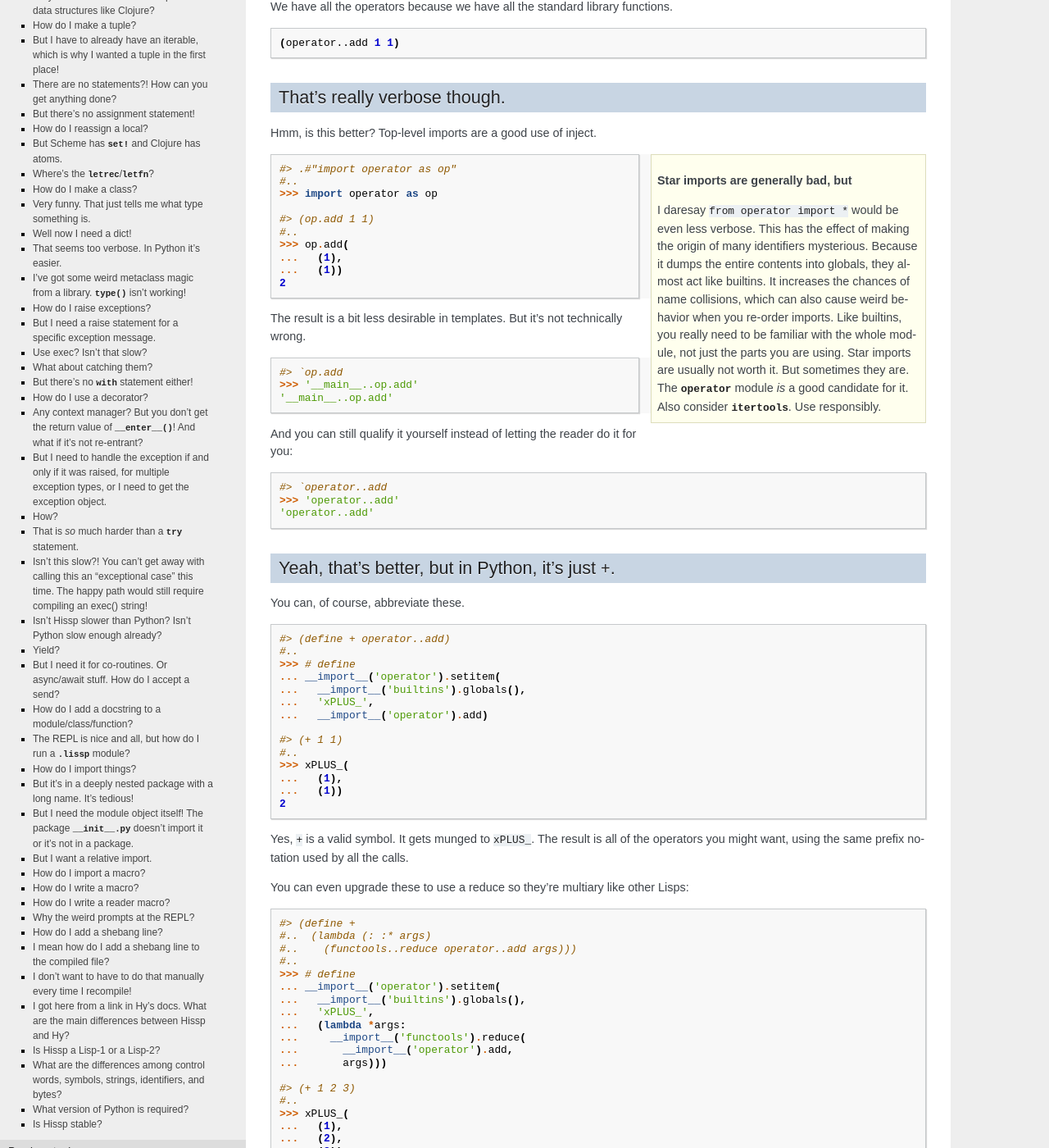
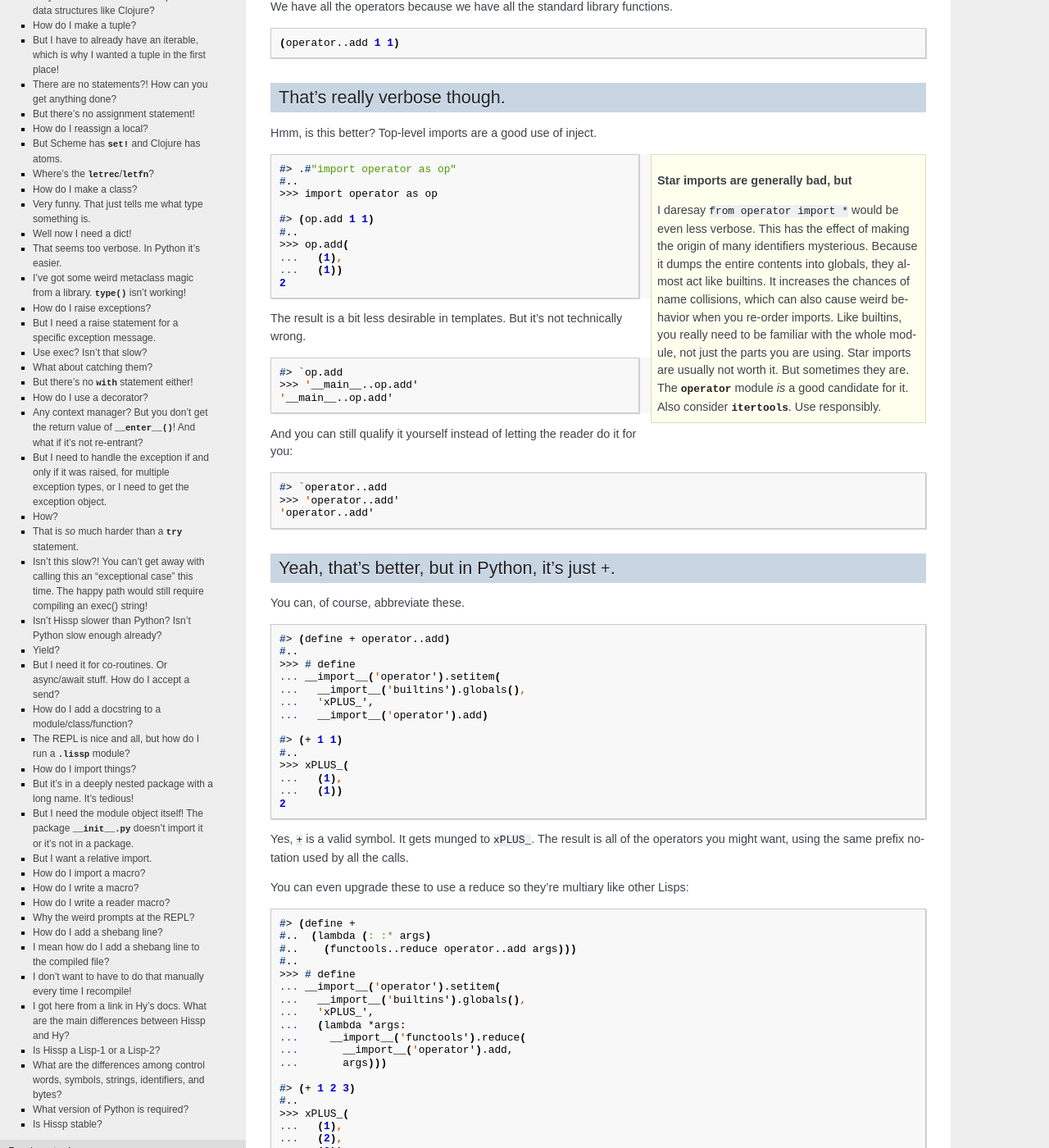
Before and after one commit to gilch/hissp, a Sphinx documentation site: the page built from docs/faq.rst, in a window 1280 px wide and 1400 px high, scrolled down 832 px. Shown: the whole window at 82% size. Built offline with Sphinx 7.4.7, drawn with Linux system fonts in a browser that asks for light colours; pages that are not in the unit, such as notebooks, are missing from menus; some of the changed text lies outside the part shown.

Commit message:
Switch to Lissp highlighting in some sybil tests in faq.rst.

```diff
--- a/docs/faq.rst
+++ b/docs/faq.rst
@@ -91,7 +91,7 @@ Top-level imports are a good use of inject.
    Also consider `itertools`.
    Use responsibly.
 
-.. code-block:: python
+.. code-block:: Lissp
 
    #> .#"import operator as op"
    #..
@@ -107,7 +107,7 @@ Top-level imports are a good use of inject.
 The result is a bit less desirable in templates.
 But it's not technically wrong.
 
-.. code-block:: python
+.. code-block:: Lissp
 
    #> `op.add
    >>> '__main__..op.add'
@@ -115,7 +115,7 @@ But it's not technically wrong.
 
 And you can still qualify it yourself instead of letting the reader do it for you:
 
-.. code-block:: python
+.. code-block:: Lissp
 
    #> `operator..add
    >>> 'operator..add'
@@ -126,7 +126,7 @@ Yeah, that's better, but in Python, it's just ``+``.
 
 You can, of course, abbreviate these.
 
-.. code-block:: python
+.. code-block:: Lissp
 
    #> (define + operator..add)
    #..
@@ -149,7 +149,7 @@ used by all the calls.
 
 You can even upgrade these to use a reduce so they're multiary like other Lisps:
 
-.. code-block:: python
+.. code-block:: Lissp
 
    #> (define +
    #..  (lambda (: :* args)
@@ -232,7 +232,7 @@ of the few times it's OK to do that.
 Recall the inject ``.#`` reader macro executes a form and embeds its result
 into the Hissp.
 
-.. code-block:: python
+.. code-block:: Lissp
 
    #> (define quadratic
    #.. (lambda (a b c)
@@ -801,7 +801,7 @@ But I need the module object itself! The package ``__init__.py`` doesn't import
 
 A module name that ends with a dot will do it for you.
 
-.. code-block:: python
+.. code-block:: Lissp
 
    #> collections.abc.
    #..
```
